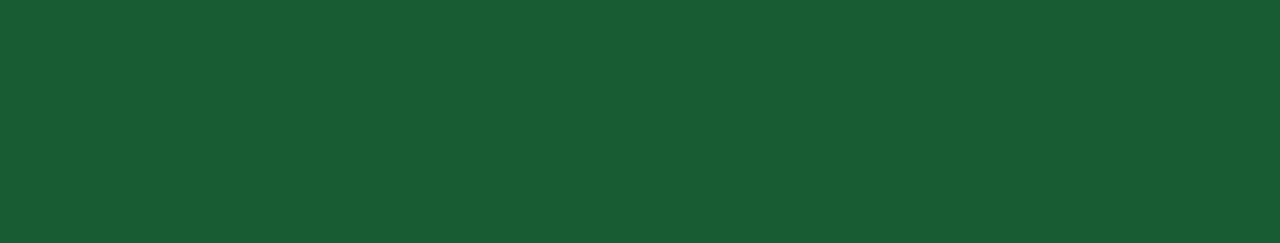
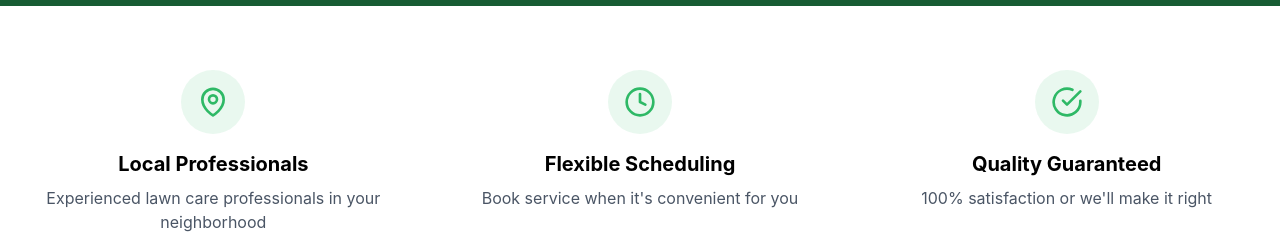
Before and after one commit to munozr1/mowzaic, a React (Vite) app: page / in a window 1280 px wide. Shown: the part 554-797 px from the top of the page. Built offline with nearby package versions, Linux system fonts and the light colour scheme; no server answers.

Commit message:
fix: layout now only shows on routes and not on the landing page

```diff
--- a/src/App.jsx
+++ b/src/App.jsx
@@ -1,21 +1,10 @@
-import PageLayout from './components/NavBar.jsx'
 import { NavigationProvider } from './NavigationContext.jsx'
-import MainContent from './pages/MainContent.jsx'
-import LandingPage from './pages/LandingPage.jsx'
+import Router from './components/Router'
 
 function App() {
-	const hasVisited = localStorage.getItem('hasVisited')
-	console.log(hasVisited)
-
 	return (
 		<NavigationProvider>
-			{!hasVisited ? (
-				<LandingPage />
-			) : (
-				<PageLayout>
-					<MainContent />
-				</PageLayout>
-			)}
+			<Router />
 		</NavigationProvider>
 	)
 }
--- a/src/NavigationContext.jsx
+++ b/src/NavigationContext.jsx
@@ -1,24 +1,25 @@
 import { createContext, useContext, useState, useEffect } from "react";
 import PropTypes from "prop-types";
 
-const NavigationContext = createContext();
+export const NavigationContext = createContext();
 
 export const NavigationProvider = ({ children }) => {
-  const [path, setPath] = useState(window.location.pathname);
+  const [path, setPath] = useState(window.location.pathname + window.location.search);
 
   // Function to navigate
   const navigate = (newPath, queryParams = {}) => {
-  const searchParams = new URLSearchParams(queryParams).toString();
-  const fullPath = searchParams ? `${newPath}?${searchParams}` : newPath;
+    const searchParams = new URLSearchParams(queryParams).toString();
+    const fullPath = searchParams ? `${newPath}?${searchParams}` : newPath;
 
-  window.history.pushState({}, "", fullPath);
-  setPath(fullPath);
-};
-
+    window.history.pushState({}, "", fullPath);
+    setPath(fullPath);
+  };
 
   // Listen for browser back/forward navigation
   useEffect(() => {
-    const onPopState = () => setPath(window.location.pathname);
+    const onPopState = () => {
+      setPath(window.location.pathname + window.location.search);
+    };
     window.addEventListener("popstate", onPopState);
     return () => window.removeEventListener("popstate", onPopState);
   }, []);
@@ -30,7 +31,6 @@ export const NavigationProvider = ({ children }) => {
   );
 };
 
-
 NavigationProvider.propTypes = {
   children: PropTypes.node.isRequired,
 };
--- a/src/components/BookingForm.jsx
+++ b/src/components/BookingForm.jsx
@@ -33,6 +33,7 @@ const BookingFormDetails = ({ onSubmit }) => {
   useEffect(() => {
     let address = getParam('gt')
     if (address == null) return;
+    address = decodeJson(address);
     if (address.address) {
       setSelectedAddress(address)
     }
--- /dev/null
+++ b/src/components/Router.jsx
@@ -0,0 +1,44 @@
+import { useContext } from 'react';
+import PropTypes from 'prop-types';
+import { NavigationContext } from '../NavigationContext';
+import LandingPage from '../pages/LandingPage';
+import NewBookingPage from '../pages/NewBookingPage';
+import MainContent from '../pages/MainContent';
+import PageLayout from './NavBar';
+
+const Router = () => {
+  const { path } = useContext(NavigationContext);
+
+  // Remove query parameters from path for matching
+  const basePath = path.split('?')[0];
+
+  // Render content based on path
+  const renderContent = () => {
+    switch (basePath) {
+      case '/':
+        return <LandingPage />;
+      case '/book':
+        return <NewBookingPage />;
+      default:
+        return <MainContent />;
+    }
+  };
+
+  // If it's the landing page, render without layout
+  if (basePath === '/') {
+    return renderContent();
+  }
+
+  // For all other routes, wrap with PageLayout
+  return (
+    <PageLayout>
+      {renderContent()}
+    </PageLayout>
+  );
+};
+
+Router.propTypes = {
+  children: PropTypes.node
+};
+
+export default Router;
--- a/src/pages/LandingPage.jsx
+++ b/src/pages/LandingPage.jsx
@@ -16,14 +16,13 @@ const LandingPage = () => {
 
   return (
     <>
-    <div className="min-h-screen flex flex-col">
-
+      <div className="min-h-[70vh] flex flex-col">
         {/* Hero Section */}
         <div
           className="flex-1 bg-cover bg-center"
           style={{
             backgroundColor: "rgba(0, 0, 0, 0.5)",
-          backgroundBlendMode: "overlay"
+            backgroundBlendMode: "overlay",
           }}
         >
           <div className="container mx-auto px-4 flex justify-center pt-20 pb-32">
@@ -46,7 +45,10 @@ const LandingPage = () => {
                 </div>
 
                 <div className="md:w-auto bg-white rounded-md flex items-center justify-center overflow-hidden">
-                <select id="booking-week" className="px-4 py-4 focus:outline-none appearance-none pr-8 text-gray-700 bg-transparent">
+                  <select
+                    id="booking-week"
+                    className="px-4 py-4 focus:outline-none appearance-none pr-8 text-gray-700 bg-transparent"
+                  >
                     <option>this week</option>
                     <option>next week</option>
                   </select>
@@ -73,6 +75,78 @@ const LandingPage = () => {
           </div>
         </div>
       </div>
+      {/* Features Section */}
+      <div className="bg-white py-16">
+        <div className="container mx-auto px-4">
+          <div className="grid grid-cols-1 md:grid-cols-3 gap-8">
+            <div className="text-center">
+              <div className="rounded-full bg-[#2EB966]/10 w-16 h-16 flex items-center justify-center mx-auto mb-4">
+                <svg
+                  xmlns="http://www.w3.org/2000/svg"
+                  className="h-8 w-8 text-[#2EB966]"
+                  viewBox="0 0 24 24"
+                  fill="none"
+                  stroke="currentColor"
+                  strokeWidth="2"
+                  strokeLinecap="round"
+                  strokeLinejoin="round"
+                >
+                  <path d="M12 22s-8-4.5-8-11.8a8 8 0 0 1 16 0c0 7.3-8 11.8-8 11.8z" />
+                  <circle cx="12" cy="10" r="3" />
+                </svg>
+              </div>
+              <h3 className="text-xl font-bold mb-2">Local Professionals</h3>
+              <p className="text-gray-600">
+                Experienced lawn care professionals in your neighborhood
+              </p>
+            </div>
+
+            <div className="text-center">
+              <div className="rounded-full bg-[#2EB966]/10 w-16 h-16 flex items-center justify-center mx-auto mb-4">
+                <svg
+                  xmlns="http://www.w3.org/2000/svg"
+                  className="h-8 w-8 text-[#2EB966]"
+                  viewBox="0 0 24 24"
+                  fill="none"
+                  stroke="currentColor"
+                  strokeWidth="2"
+                  strokeLinecap="round"
+                  strokeLinejoin="round"
+                >
+                  <circle cx="12" cy="12" r="10" />
+                  <polyline points="12 6 12 12 16 14" />
+                </svg>
+              </div>
+              <h3 className="text-xl font-bold mb-2">Flexible Scheduling</h3>
+              <p className="text-gray-600">
+                {`Book service when it's convenient for you`}
+              </p>
+            </div>
+
+            <div className="text-center">
+              <div className="rounded-full bg-[#2EB966]/10 w-16 h-16 flex items-center justify-center mx-auto mb-4">
+                <svg
+                  xmlns="http://www.w3.org/2000/svg"
+                  className="h-8 w-8 text-[#2EB966]"
+                  viewBox="0 0 24 24"
+                  fill="none"
+                  stroke="currentColor"
+                  strokeWidth="2"
+                  strokeLinecap="round"
+                  strokeLinejoin="round"
+                >
+                  <path d="M22 11.08V12a10 10 0 1 1-5.93-9.14" />
+                  <polyline points="22 4 12 14.01 9 11.01" />
+                </svg>
+              </div>
+              <h3 className="text-xl font-bold mb-2">Quality Guaranteed</h3>
+              <p className="text-gray-600">
+                {`100% satisfaction or we'll make it right`}
+              </p>
+            </div>
+          </div>
+        </div>
+      </div>
     </>
   );
 };
```
Lines whose indentation alone changed are shown as unchanged.
